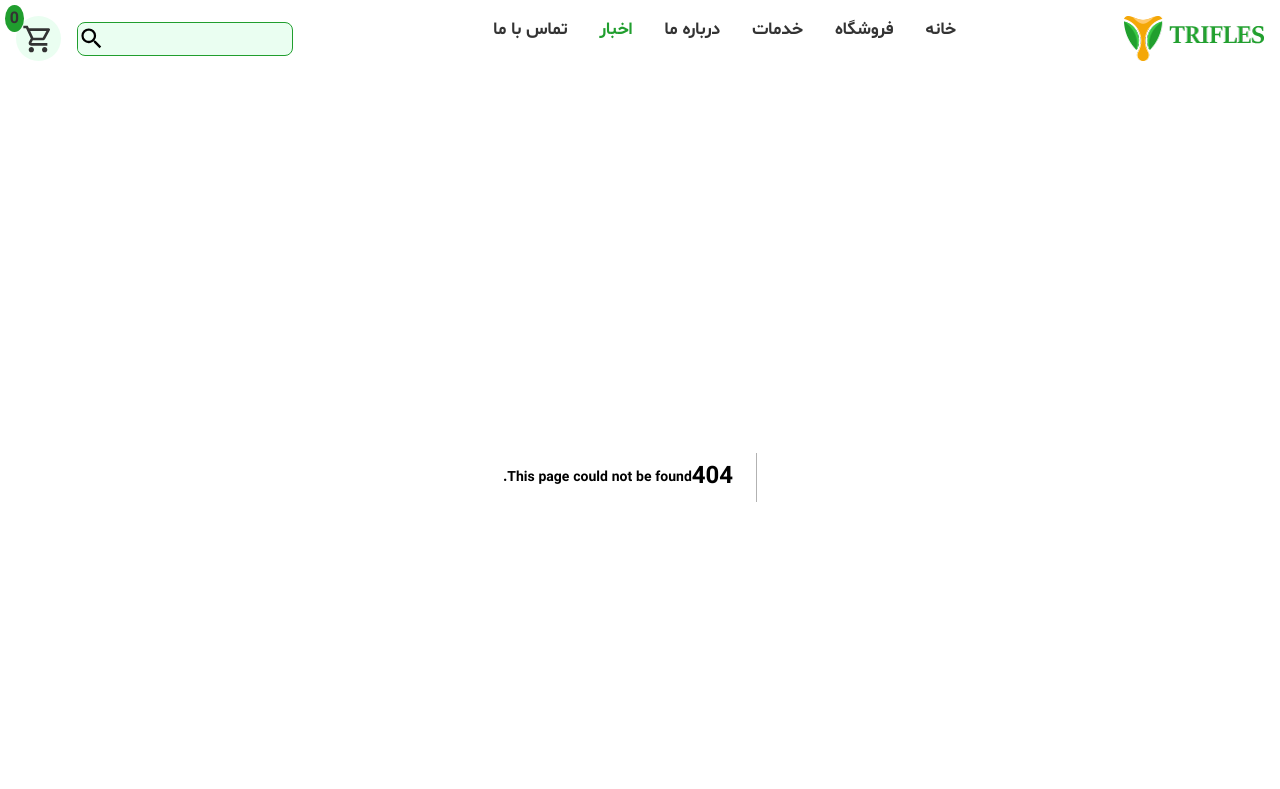
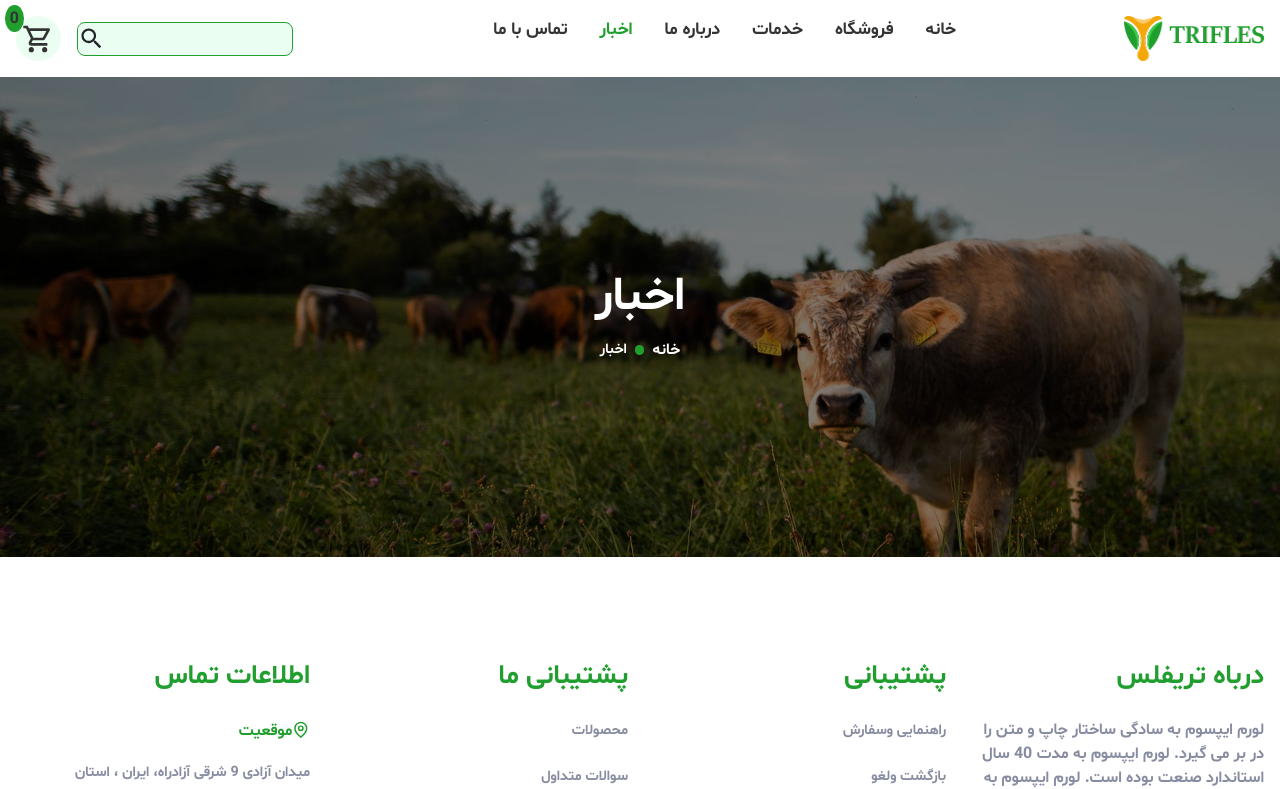
Before and after one commit to mohammadmehdidalvandii/TRIFLES-SHOP, a Next.js app: page /News in a window 1280 px wide. Before the commit this address had no page. Shown: the top 789 px of the page. Built offline with nearby package versions, Linux system fonts and the light colour scheme.

Commit message:
create page News

```diff
--- /dev/null
+++ b/src/app/News/page.js
@@ -0,0 +1,14 @@
+import PageHeader from '@/components/module/PageHeader/PageHeader'
+import React from 'react'
+
+function page() {
+  return (
+   <>
+    <PageHeader
+        title='اخبار'
+    />
+   </>
+  )
+}
+
+export default page
--- a/src/components/template/contact/ContactUs.js
+++ b/src/components/template/contact/ContactUs.js
@@ -35,7 +35,7 @@ function ContactUs() {
                 </div>
             </div>
         </div>
-        <div className="row mt-5">
+        <div className="row mt-5" data-aos='fade-up'>
             <div className="col-12">
                 <TitleCenter
                     title='برای هر سوالی پیام بفرستید'
```
